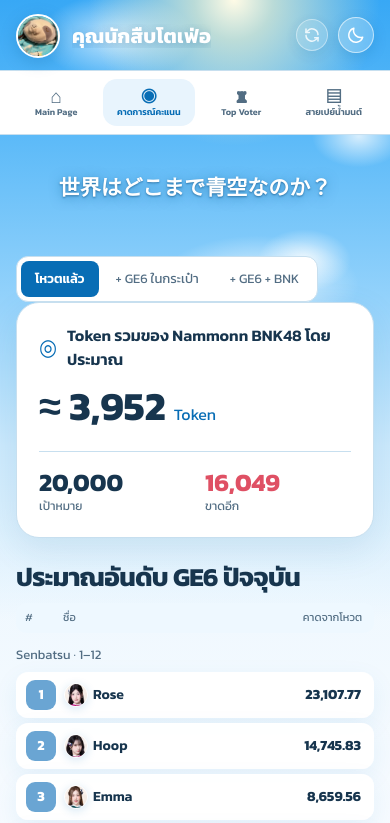
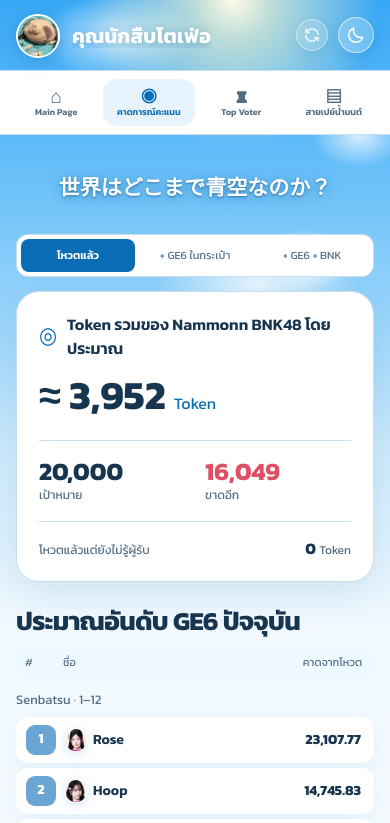
Before and after one commit to Chareef17/token-police-web, a Next.js app: page /ge6-current in a window 390 px wide. Shown: the top 823 px of the page. Built offline with nearby package versions, Linux system fonts and the light colour scheme; no server answers; the database is empty; a web font is replaced by a local one.

Commit message:
Balance GE6 forecast controls and show unassigned votes

```diff
--- a/app/ge6-current/page.tsx
+++ b/app/ge6-current/page.tsx
@@ -31,7 +31,7 @@ async function RankingContent({mode}:{mode:RankingMode}){
   let data;
   try {data=await ge6CurrentRanking(mode);} catch(error) {console.error(error);}
   return !data?<p className="error" role="alert">ยังโหลดอันดับไม่ได้ กรุณาลองใหม่อีกครั้ง</p>:<>
-      {(()=>{const nammonn=data.rows.find((row:{name:string;amount:string})=>row.name==='Nammonn');const estimated=Number(nammonn?.amount??0);const remaining=Math.max(0,20000-estimated);return <section className="forecast-goal" aria-label="เป้าหมายคะแนน Nammonn"><div className="forecast-goal-label"><span aria-hidden="true">◎</span> Token รวมของ Nammonn BNK48 โดยประมาณ</div><div className="forecast-estimate">≈ {Math.round(estimated).toLocaleString('en-US')} <span>Token</span></div><div className="forecast-targets"><div><strong>20,000</strong><span>เป้าหมาย</span></div><div><strong>{Math.ceil(remaining).toLocaleString('en-US')}</strong><span>ขาดอีก</span></div></div></section>;})()}
+      {(()=>{const nammonn=data.rows.find((row:{name:string;amount:string})=>row.name==='Nammonn');const estimated=Number(nammonn?.amount??0);const remaining=Math.max(0,20000-estimated);return <section className="forecast-goal" aria-label="เป้าหมายคะแนน Nammonn"><div className="forecast-goal-label"><span aria-hidden="true">◎</span> Token รวมของ Nammonn BNK48 โดยประมาณ</div><div className="forecast-estimate">≈ {Math.round(estimated).toLocaleString('en-US')} <span>Token</span></div><div className="forecast-targets"><div><strong>20,000</strong><span>เป้าหมาย</span></div><div><strong>{Math.ceil(remaining).toLocaleString('en-US')}</strong><span>ขาดอีก</span></div></div><div className="forecast-unassigned"><span>โหวตแล้วแต่ยังไม่รู้ผู้รับ</span><strong>{displayShort(data.unassigned)} <small>Token</small></strong></div></section>;})()}
       <h2 className="rank-title">ประมาณอันดับ GE6 ปัจจุบัน</h2>
       <div className={includeHoldings?'rank-cards-head':'rank-cards-head rank-card-single'} aria-hidden="true"><span>#</span><span>ชื่อ</span><span>คาดจากโหวต</span>{includeHoldings&&<span>{mode==='all'?'รวมทั้งหมด':'รวมที่ถือ'}</span>}</div>
       {tiers.map(t=>{const rows=data.rows.filter((row:Row)=>tier(row.rank)===t.key);return rows.length>0&&<section key={t.key} className={`rank-tier tier-${t.key}`} aria-label={t.label}>
--- a/app/globals.css
+++ b/app/globals.css
@@ -303,6 +303,18 @@ header{border-bottom-color:#ffffff80}
   .rank-stat-value{font-size:13px}
   .rank-held{font-size:10px}
 }
+
+/* Keep the forecast controls aligned with the goal card at every viewport. */
+.current-board .current-view-toggle{display:grid;grid-template-columns:repeat(3,minmax(0,1fr));width:min(100%,690px);box-sizing:border-box;margin:0 auto 14px}
+.current-board .current-view-toggle a{display:grid;place-items:center;min-width:0;text-align:center;line-height:1.35}
+.forecast-unassigned{display:flex;align-items:baseline;justify-content:space-between;gap:12px;margin-top:16px;padding-top:14px;border-top:1px solid var(--line);color:var(--muted);font-size:13px}
+.forecast-unassigned strong{color:var(--text);font-size:18px;font-variant-numeric:tabular-nums;white-space:nowrap}
+.forecast-unassigned small{font-size:12px;font-weight:400;color:var(--muted)}
+@media(max-width:520px){
+  .current-board .current-view-toggle a{padding:9px 4px;font-size:11px}
+  .forecast-unassigned{font-size:12px}
+  .forecast-unassigned strong{font-size:16px}
+}
 /* Wallet page GE6 votes on phones: keep the cards inside a scrollable box instead of spilling over the sections below. */
 @media(max-width:760px){.ge6-table.responsive-card-table{max-height:min(460px,62vh);overflow-x:hidden!important;overflow-y:auto!important;-webkit-overflow-scrolling:touch}}
 /* Round member photos for "น่าจะโหวตใคร", first choice on the left. */
```
